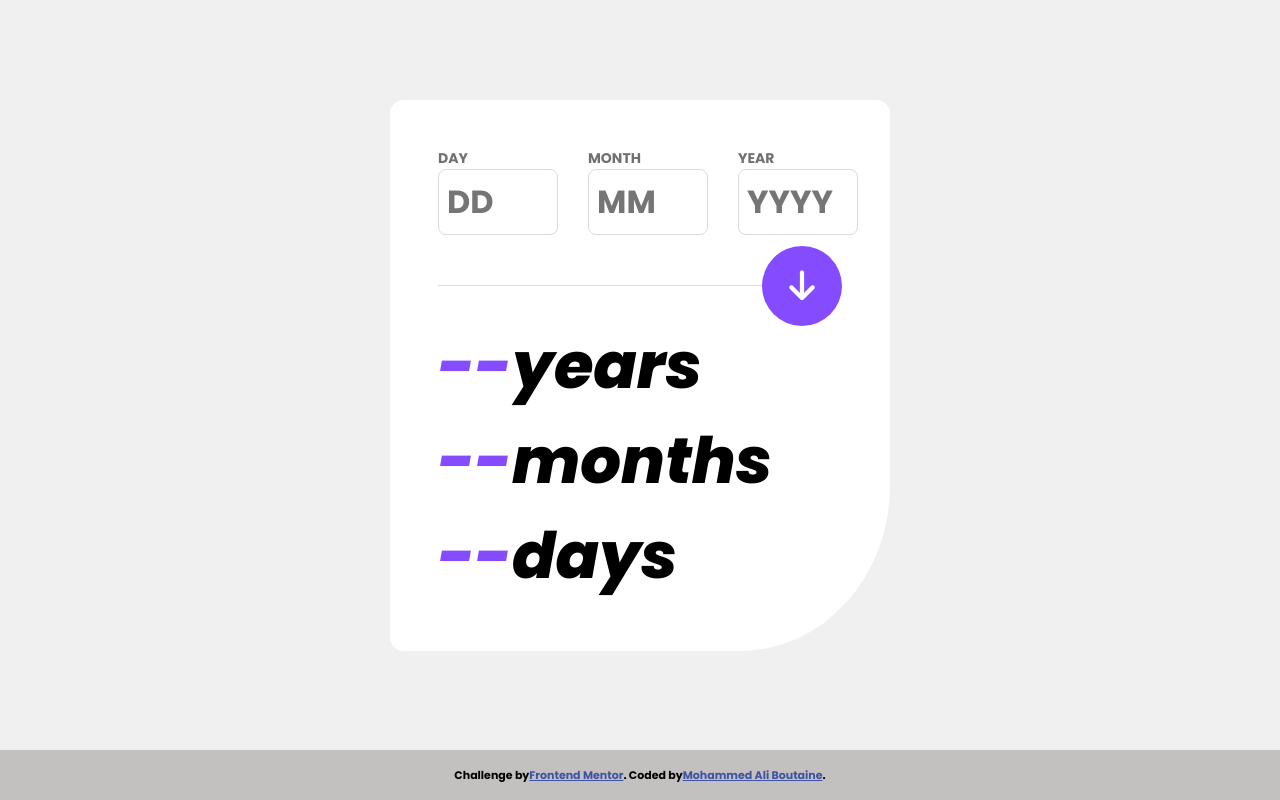
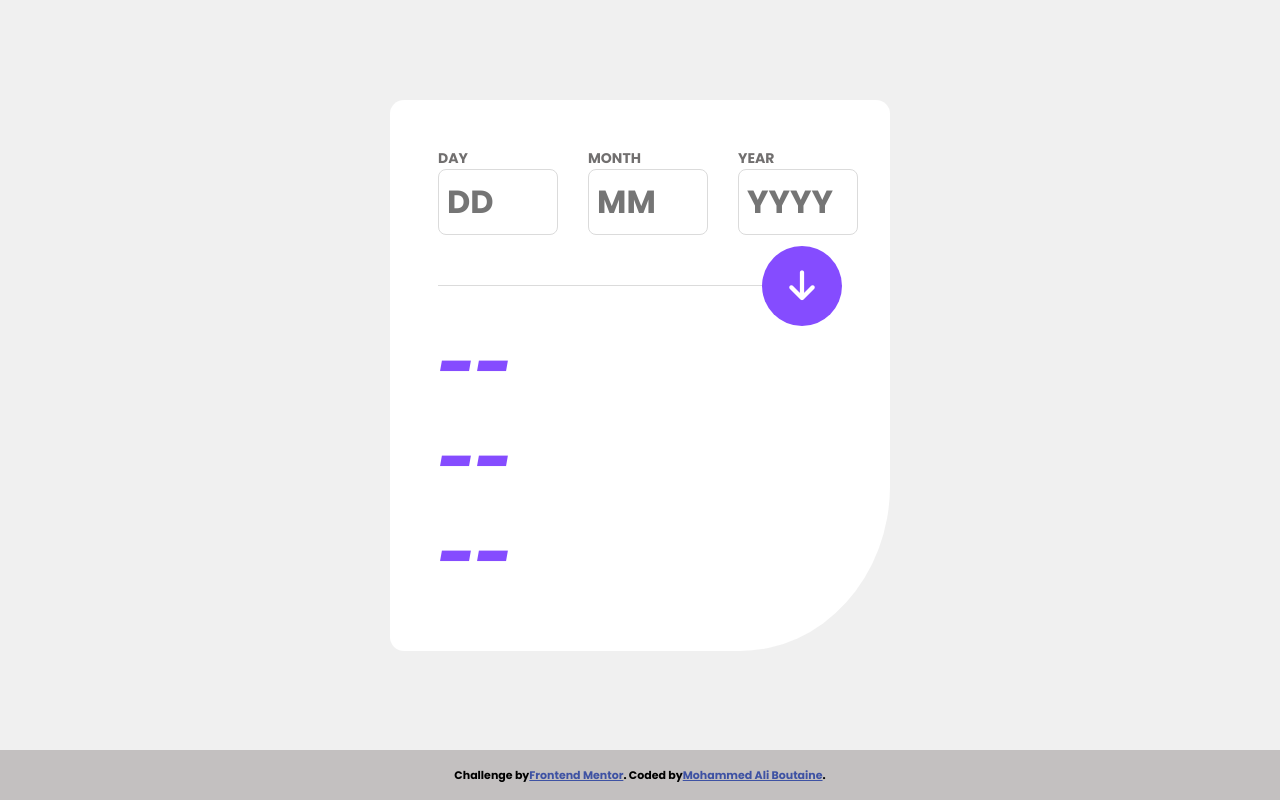
Before and after one commit to TCHOOP22/age-calculator, a plain HTML site: page index.html in a window 1280 px wide. Drawn offline with Linux system fonts and the light colour scheme.

Commit message:
Update index.css

```diff
--- a/index.css
+++ b/index.css
@@ -1,41 +1,4 @@
-/*
-# Front-end Style Guide
 
-## Layout
-
-The designs were created to the following widths:
-
-- Mobile: 375px
-- Desktop: 1440px
-
-## Colors
-
-### Primary
-
-- Purple: hsl(259, 100%, 65%)
-- Light red: hsl(0, 100%, 67%)
-
-### Neutral
-
-- White: hsl(0, 0%, 100%)
-- Off white: hsl(0, 0%, 94%)
-- Light grey: hsl(0, 0%, 86%)
-- Smokey grey: hsl(0, 1%, 44%)
-- Off black: hsl(0, 0%, 8%)
-
-## Typography
-
-### Body Copy
-
-- Font size (inputs): 32px
-
-### Font
-
-- Family: [Poppins](https://fonts.google.com/specimen/Poppins)
-- Weights: 400i, 700, 800i
-
-
-*/
 
 *{
     margin: 0;
@@ -128,6 +91,9 @@ body{
     margin-top: 50px;
     border-top: solid 1px var(--light-grey);
     position: relative;
+}
+.container .result{
+color: white;
 }
 
 
```
